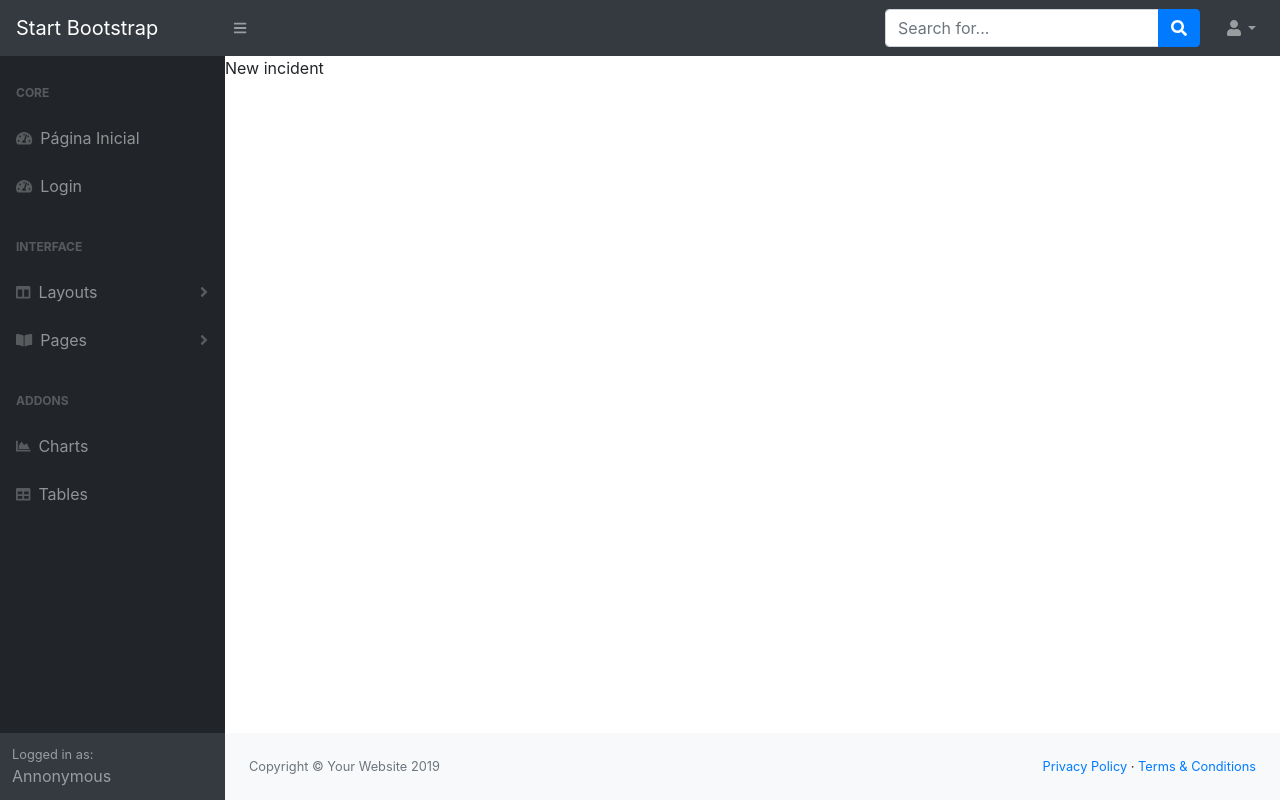
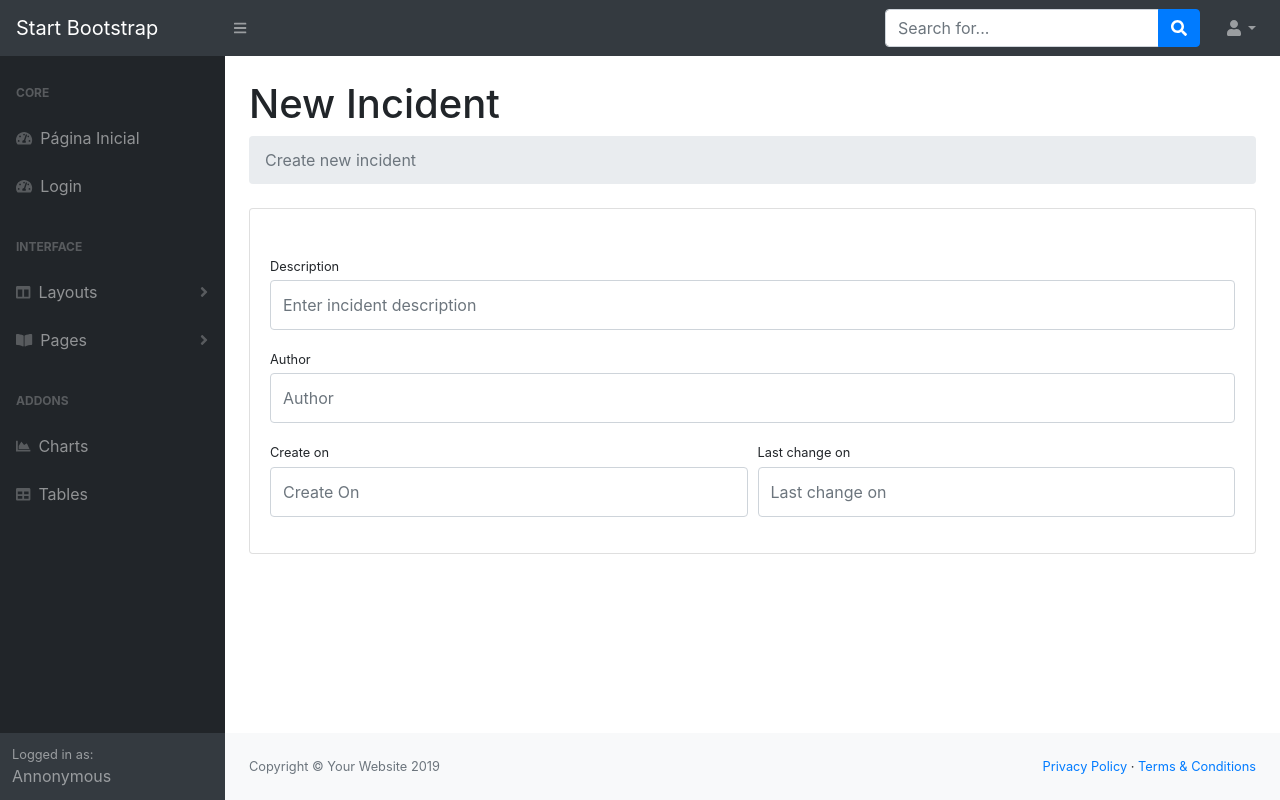
Before and after one commit to alexandre-hirata/qualiCar, a Django app: page /incident in a window 1280 px wide. Run offline with Django 3.2, Linux system fonts and the light colour scheme; some libraries are stand-ins or nearby versions.

Commit message:
Add form and fields in incident page
Signed-off-by: Alexandre Hirata <alexthirata@gmail.com>

```diff
--- a/app/frontend/templates/forms/incident.html
+++ b/app/frontend/templates/forms/incident.html
@@ -6,7 +6,43 @@
 
 <div id="layoutSidenav_content">
   <main>
-    New incident
+    <div class="container-fluid">
+      <h1 class="mt-4">New Incident</h1>
+      <ol class="breadcrumb mb-4">
+        <li class="breadcrumb-item active">Create new incident</li>
+      </ol>
+      <div class="card mt-4">
+        <div class="card border-0 rounded-lg mt-4">
+          <div class="card-body">
+            <form method="post" action="{% url 'login' %}">
+              <div class="form-group">
+                <!-- Description field -->
+                <label class="small mb-1" for="description">Description</label>
+                <input class="form-control py-4" id="incidentDescription" type="incidentDescription" aria-describedby="incidentDescriptionHelp" placeholder="Enter incident description" />
+              </div>
+
+              <div class="form-group">
+                <!-- Author field -->
+                <label class="small mb-1" for="author">Author</label>
+                <input class="form-control py-4" id="incidentAuthor" type="incidentAuthor" aria-describedby="incidentAuthorHelp" placeholder="Author" />
+              </div>
+
+              <div class="form-row">
+                <!-- Date fields -->
+                <!-- Create On field -->
+                <div class="col-md-6">
+                  <div class="form-group"><label class="small mb-1" for="inputCreateOn">Create on</label><input class="form-control py-4" id="incidentCreateOn" type="text" placeholder="Create On" /></div>
+                </div>
+                <div class="col-md-6">
+                  <!-- last Change On field -->
+                  <div class="form-group"><label class="small mb-1" for="inputLastChangeOn">Last change on</label><input class="form-control py-4" id="incidentLastChangeOn" type="text" placeholder="Last change on" /></div>
+                </div>
+              </div>
+            </form>
+          </div>
+        </div>
+      </div>
+    </div>
   </main>
 
 {% endblock %}
```
